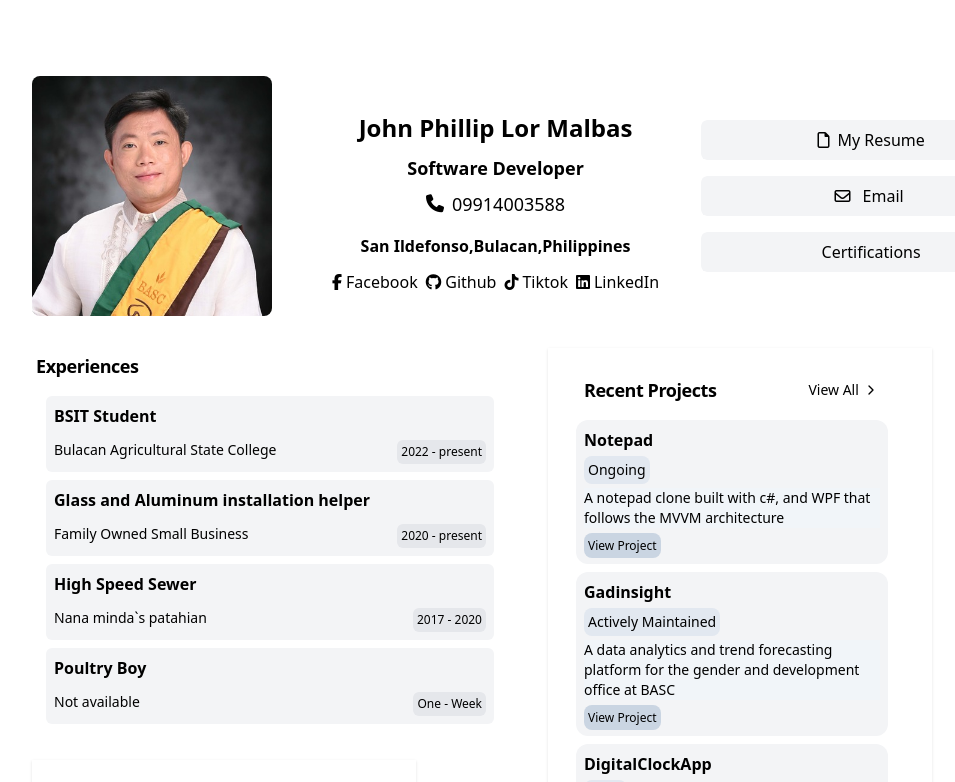
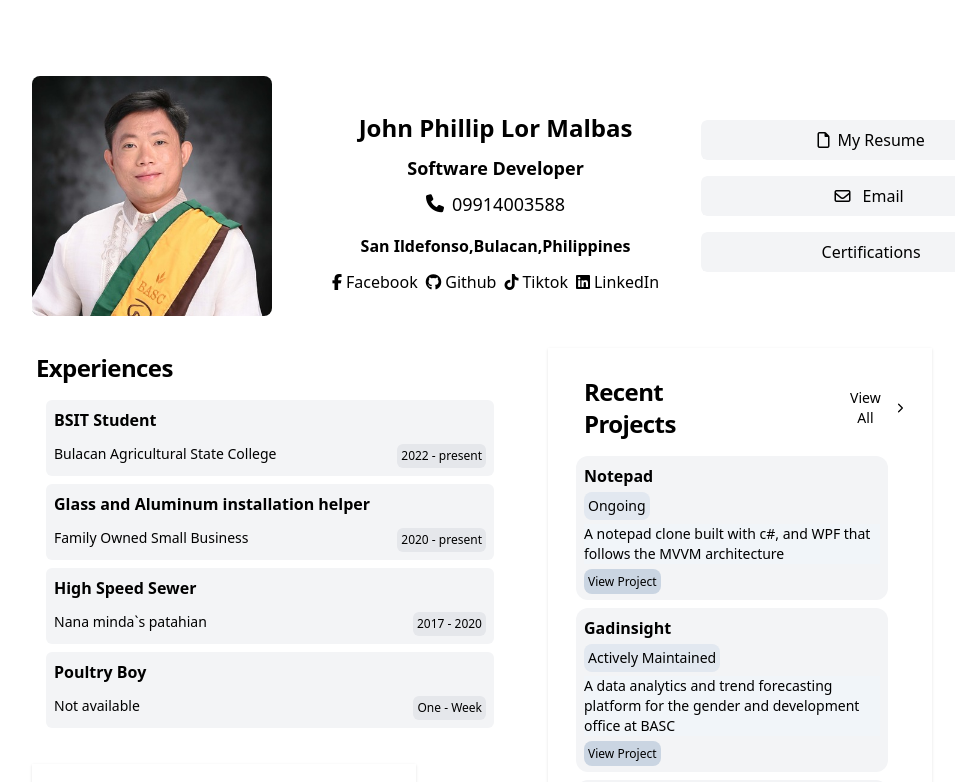
Before and after one commit to Zaido219/personal-portfolio, a React (Vite) app: page / in a window 1280 px wide. Shown: the top 782 px of the page, without its empty margins (112-1067 px from the left). Built offline with nearby package versions, Linux system fonts and the light colour scheme.

Commit message:
style:Style update/s for experiences section

```diff
--- a/src/components/Ui/SectionHeaderText.jsx
+++ b/src/components/Ui/SectionHeaderText.jsx
@@ -1,7 +1,7 @@
 const SectionHeader = ({title="Default Header Title"}) => {
     return (
         <header className="w-fit p-1 m-2 self-start">
-            <h2 className="text-xl md:text-lg font-semibold tracking-tight"> {title} </h2>
+            <h2 className="text-md md:text-2xl font-semibold tracking-tight"> {title} </h2>
         </header>
     )
 }
```
